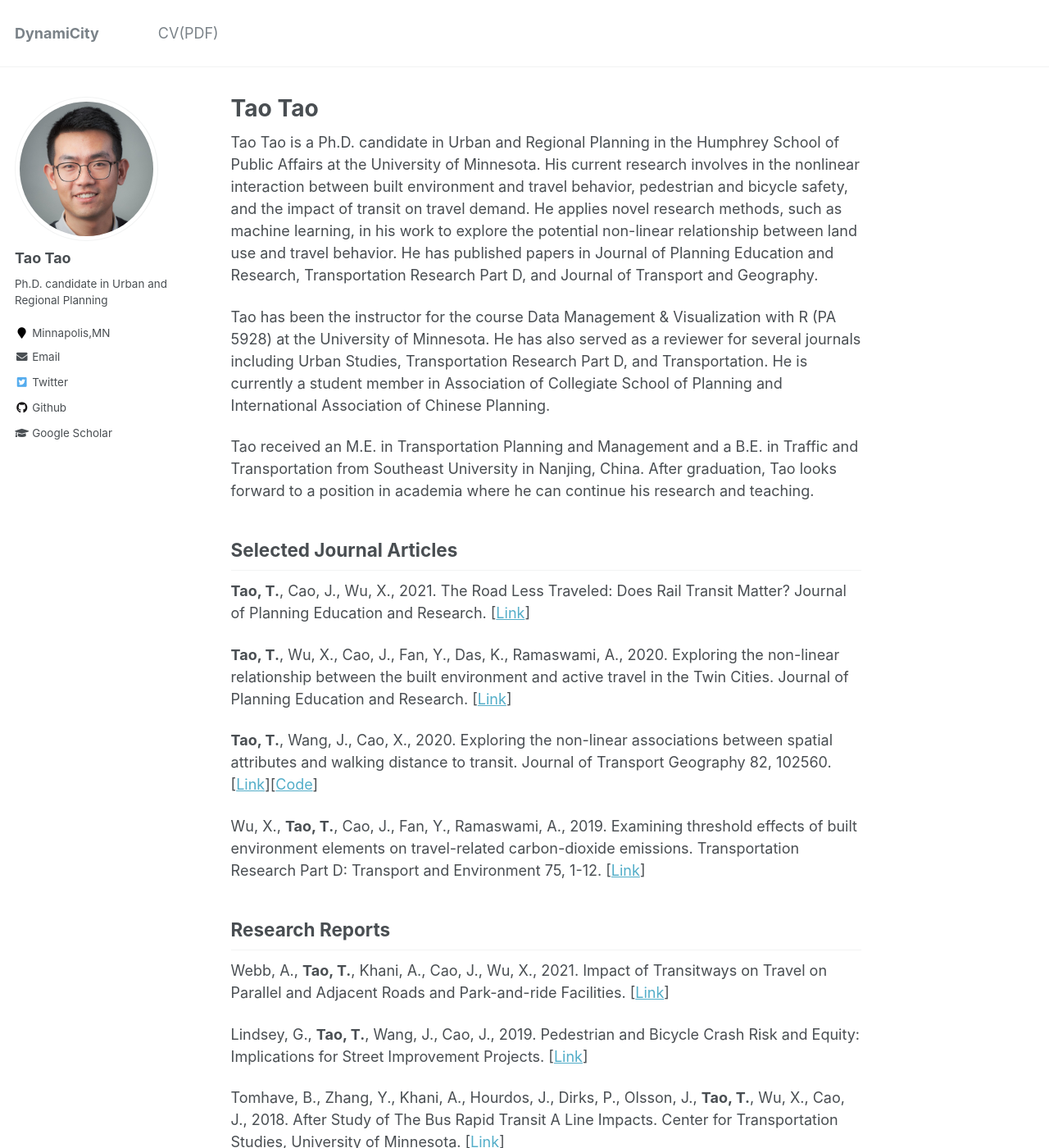
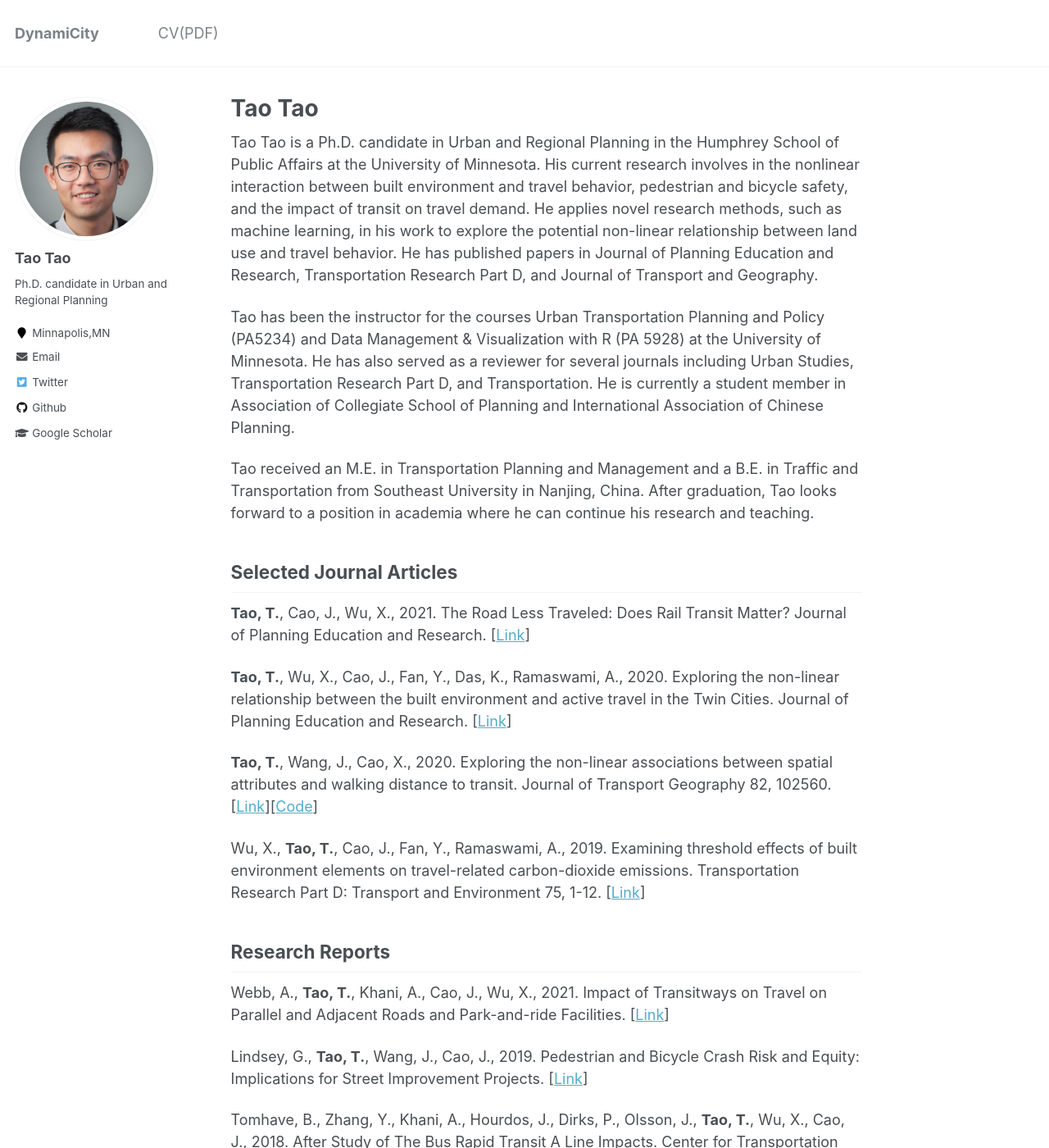
Before and after one commit to vtao1989/blog, a Jekyll site: the page built from _pages/about.md, in a window 1280 px wide and 1400 px high. Shown: the whole window at 82% size. Built offline with Jekyll 4.4.1, drawn with Linux system fonts in a browser that asks for light colours; some of the changed text lies outside the part shown.

Commit message:
Update about.md

```diff
--- a/_pages/about.md
+++ b/_pages/about.md
@@ -10,7 +10,7 @@ redirect_from:
 
 Tao Tao is a Ph.D. candidate in Urban and Regional Planning in the Humphrey School of Public Affairs at the University of Minnesota.  His current research involves in the nonlinear interaction between built environment and travel behavior, pedestrian and bicycle safety, and the impact of transit on travel demand.  He applies novel research methods, such as machine learning, in his work to explore the potential non-linear relationship between land use and travel behavior.  He has published papers in Journal of Planning Education and Research, Transportation Research Part D, and Journal of Transport and Geography.
 
-Tao has been the instructor for the course Data Management & Visualization with R (PA 5928) at the University of Minnesota.  He has also served as a reviewer for several journals including Urban Studies, Transportation Research Part D, and Transportation.  He is currently a student member in Association of Collegiate School of Planning and International Association of Chinese Planning.
+Tao has been the instructor for the courses Urban Transportation Planning and Policy (PA5234) and Data Management & Visualization with R (PA 5928) at the University of Minnesota.  He has also served as a reviewer for several journals including Urban Studies, Transportation Research Part D, and Transportation.  He is currently a student member in Association of Collegiate School of Planning and International Association of Chinese Planning.
 
 Tao received an M.E. in Transportation Planning and Management and a B.E. in Traffic and Transportation from Southeast University in Nanjing, China. After graduation, Tao looks forward to a position in academia where he can continue his research and teaching.
 
@@ -35,13 +35,13 @@ Tomhave, B., Zhang, Y., Khani, A., Hourdos, J., Dirks, P., Olsson, J., **Tao, T.
 
 ## **Teaching**
 
-PA 5234 Urban Transportation Planning and Policy (Graduate course), 2021. [[Syllabus](./files/PA_5234_syllabus_2021_spring.pdf)]
+PA 5234 Urban transportation planning and policy (Graduate course), 2021. [[Syllabus](./files/PA_5234_syllabus_2021_spring.pdf)]
 
-PA 5928 Data Management & Visualization with R (Graduate course), 2022. [Upcoming]
+PA 5928 Data Management and Visualization with R (Graduate course), 2022. [Upcoming]
 
-PA 5928 Data Management & Visualization with R (Graduate course), 2021. [[Course Website](https://vtao1989.github.io/PA_5928_2021_spring/)]
+PA 5928 Data Management and Visualization with R (Graduate course), 2021. [[Course Website](https://vtao1989.github.io/PA_5928_2021_spring/)]
 
-PA 5928 Data Management & Visualization with R (Graduate course), 2019. [[Course Website](https://vtao1989.github.io/PA5928-Data-management-and-visualization-with-R/)]
+PA 5928 Data Management and Visualization with R (Graduate course), 2019. [[Course Website](https://vtao1989.github.io/PA5928-Data-management-and-visualization-with-R/)]
 
 ## **Honors and Awards**
 University of Minnesota Doctoral Dissertation Fellowship, 2021
```
